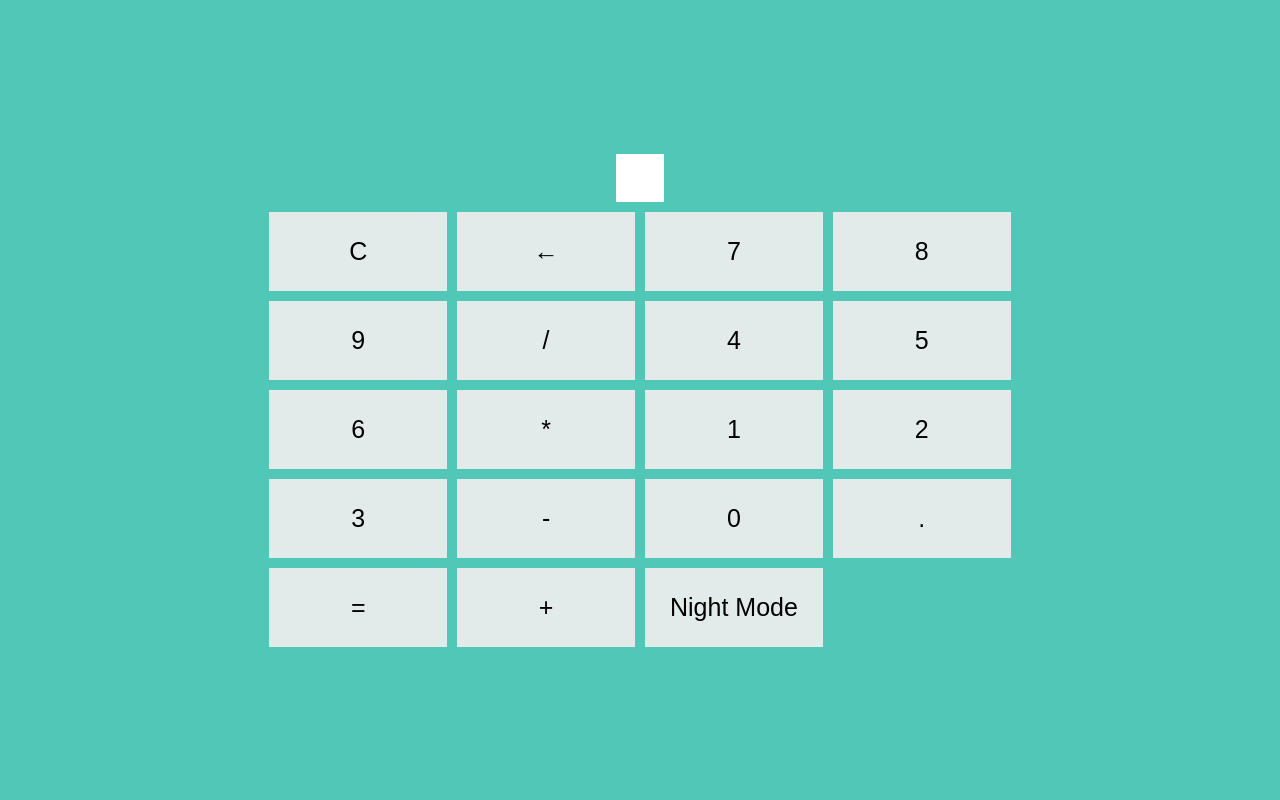
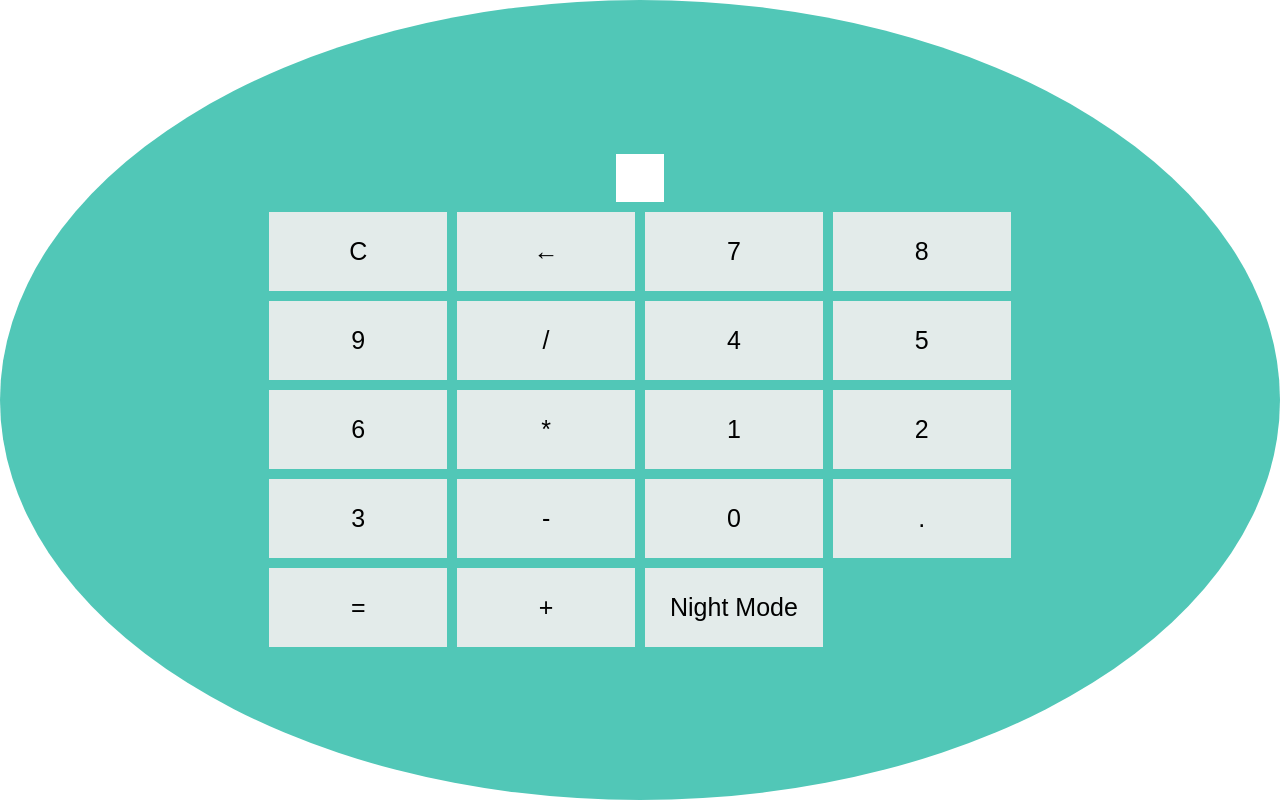
Before and after one commit to BcCastro/Calculadora, a plain HTML site: page index.html in a window 1280 px wide. Drawn offline with Linux system fonts and the light colour scheme.

Commit message:
diseño con border radius

```diff
--- a/style.css
+++ b/style.css
@@ -5,6 +5,7 @@ body{
   }
 
   .calculator {
+    border-radius: 90%;
     max-width: 100%;
     height: 100vh;
     display: flex;
```
